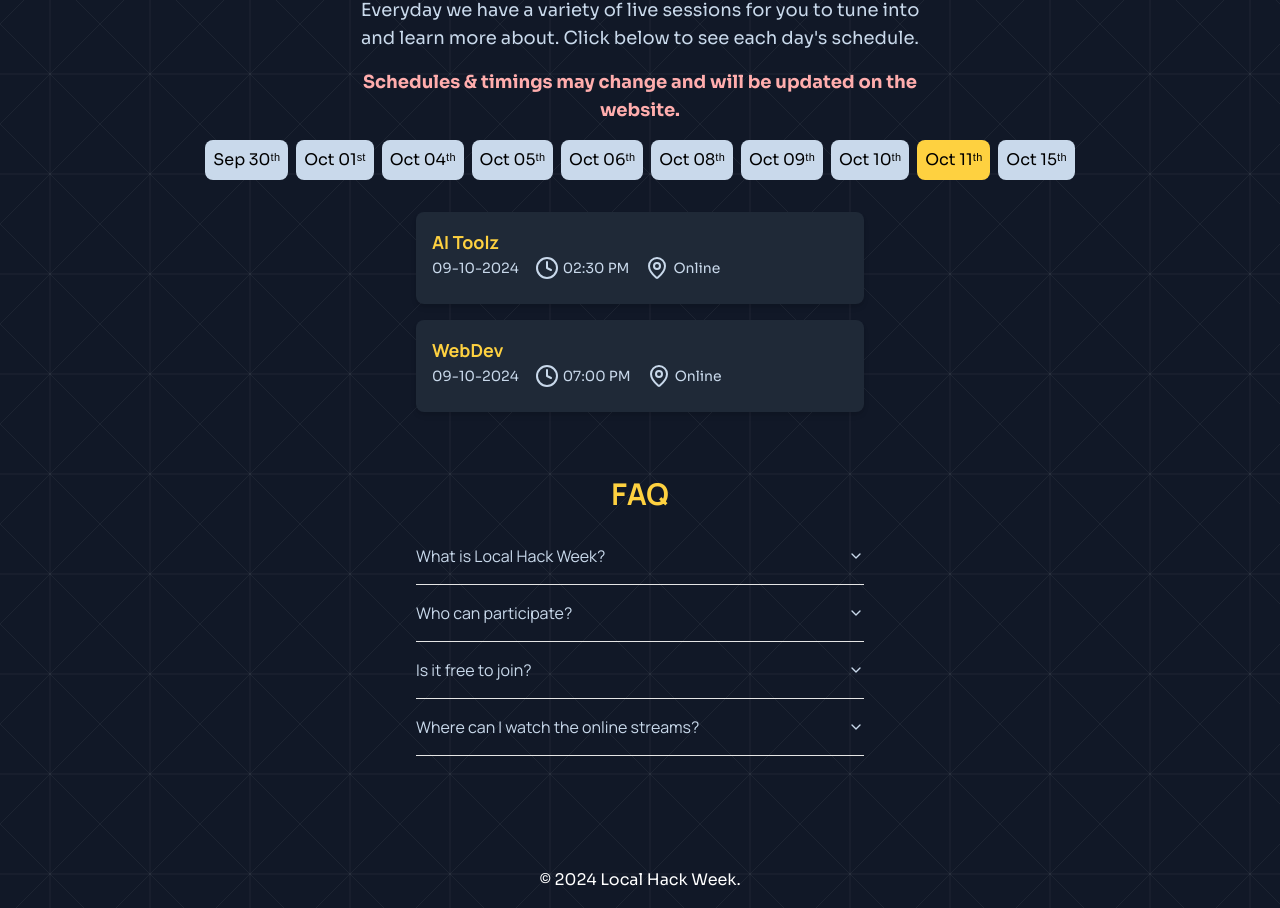
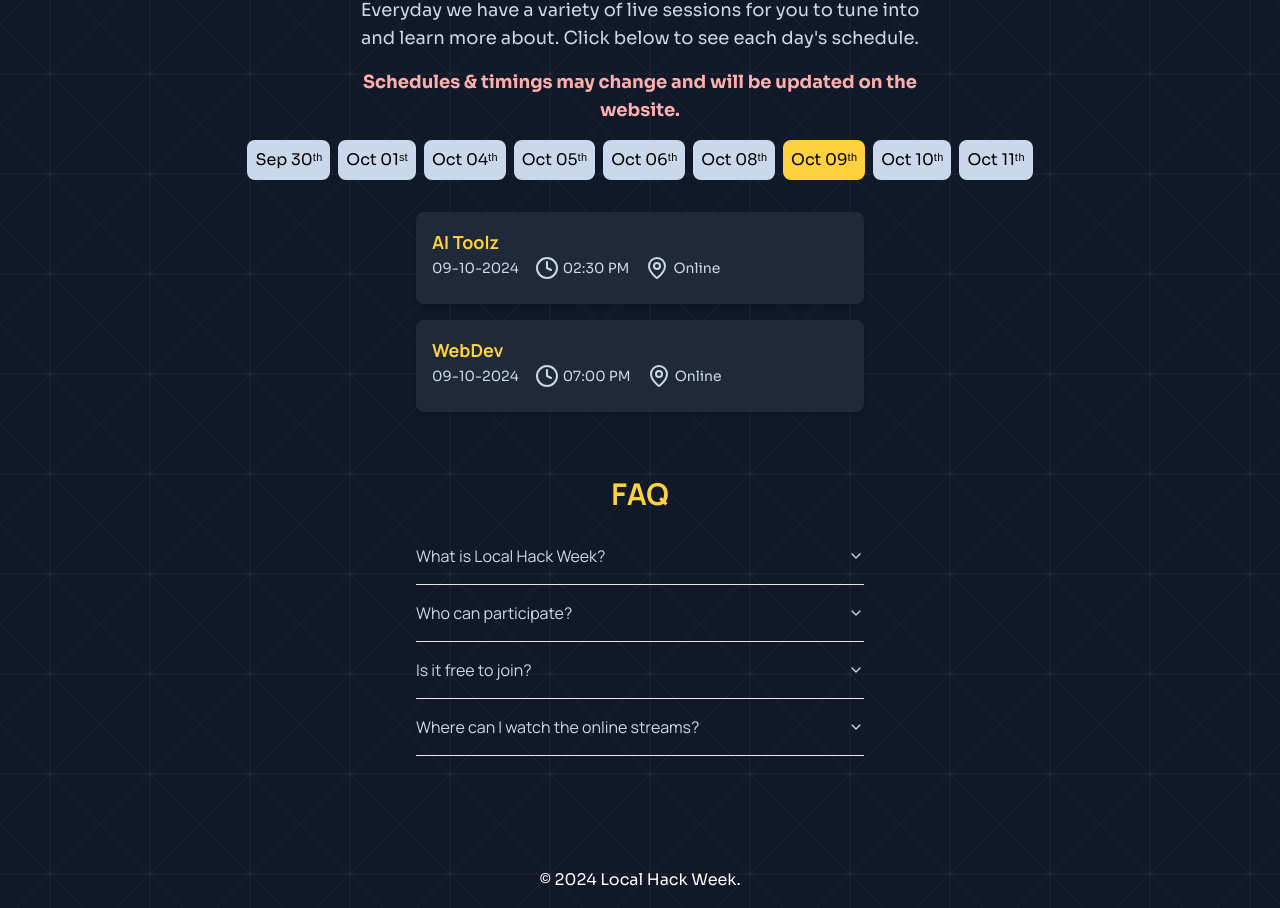
Before and after one commit to im45145v/lhw, a Next.js app: page / in a window 1280 px wide. Shown: the part 1276-2184 px from the top of the page. Built offline with nearby package versions, Linux system fonts and the light colour scheme.

Commit message:
Revert "yoo last day"

```diff
--- a/components/local-hack-week.jsx
+++ b/components/local-hack-week.jsx
@@ -79,18 +79,14 @@
       day: 'Oct 11ᵗʰ',
       events: [
         { title: 'How to use Docs/read codebase', time: '02:30 PM', date: '11-10-2024', location: 'Online' },
+        { title: 'Closing Ceremony', time: '05:30 PM', date: '11-10-2024', location: 'Online' }
       ]
     },
-    {
-      day: 'Oct 15ᵗʰ',
-      events: [
-        { title: 'Closing Ceremony', time: '05:30 PM', date: '14-10-2024', location: 'Online' }
-      ]
-    },
+
     // Add more days and events as needed
   ];
 
-  const [activeDay, setActiveDay] = React.useState(days[8].day); // Default to the first day
+  const [activeDay, setActiveDay] = React.useState(days[6].day); // Default to the first day
   const [activeEvents, setActiveEvents] = React.useState(days[6].events); // Default events
 
   const handleDayClick = (day) => {
```
